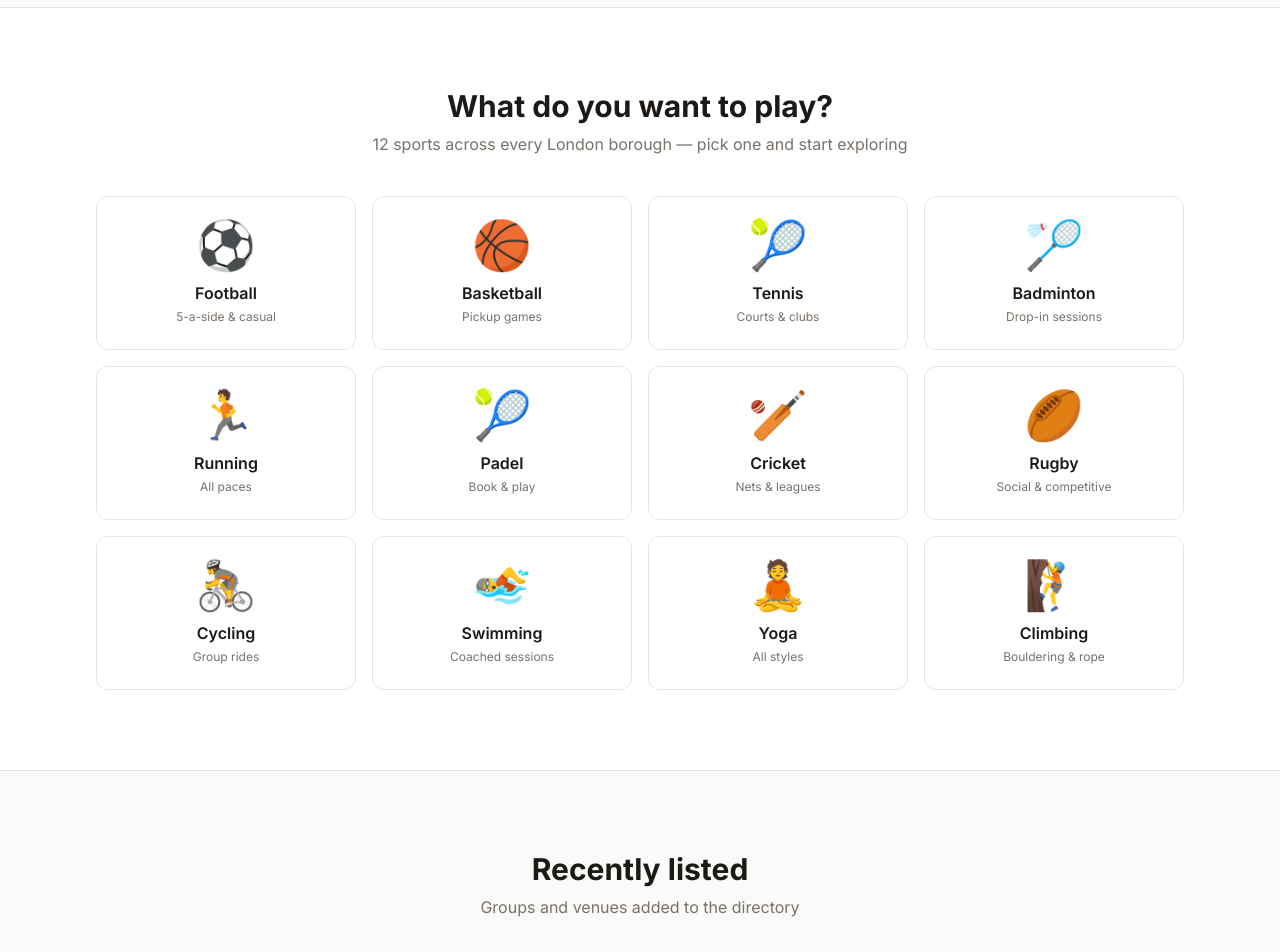
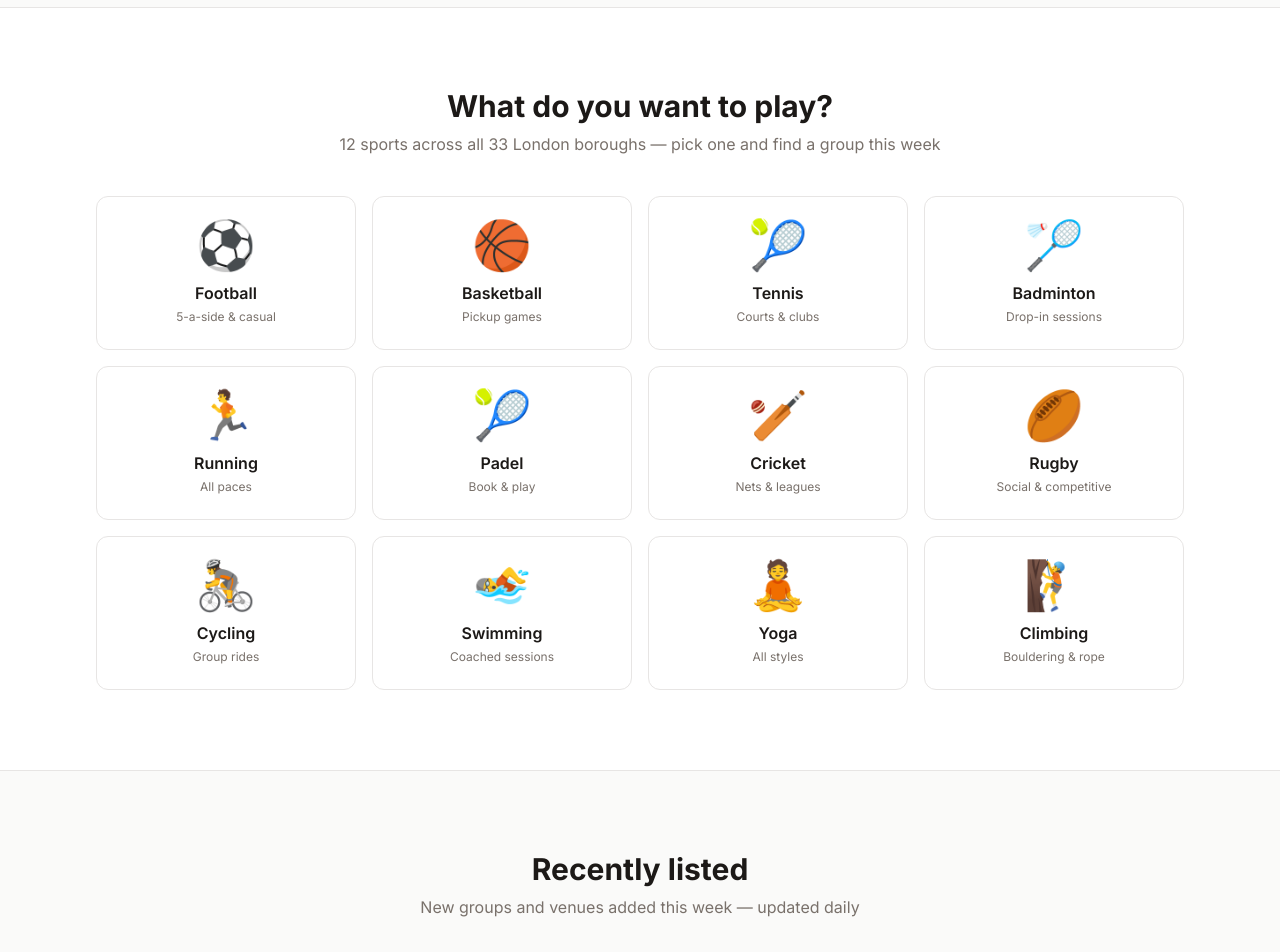
Before and after one commit to longman-ai/london-sports, a Next.js app: page / in a window 1280 px wide. Shown: the part 820-1772 px from the top of the page. Built offline with nearby package versions, Linux system fonts and the light colour scheme.

Commit message:
Boost score: urgency in copy, freshness signals, stronger section headings

```diff
--- a/app/page.tsx
+++ b/app/page.tsx
@@ -106,7 +106,7 @@ export default function Home() {
                 What do you want to play?
               </h2>
               <p className="text-stone-500">
-                12 sports across every London borough — pick one and start exploring
+                12 sports across all 33 London boroughs — pick one and find a group this week
               </p>
             </div>
             <SportSelector />
@@ -121,7 +121,7 @@ export default function Home() {
                 Recently listed
               </h2>
               <p className="text-stone-500">
-                Groups and venues added to the directory
+                New groups and venues added this week — updated daily
               </p>
             </div>
             <div className="grid grid-cols-1 sm:grid-cols-2 lg:grid-cols-4 gap-4">
```
